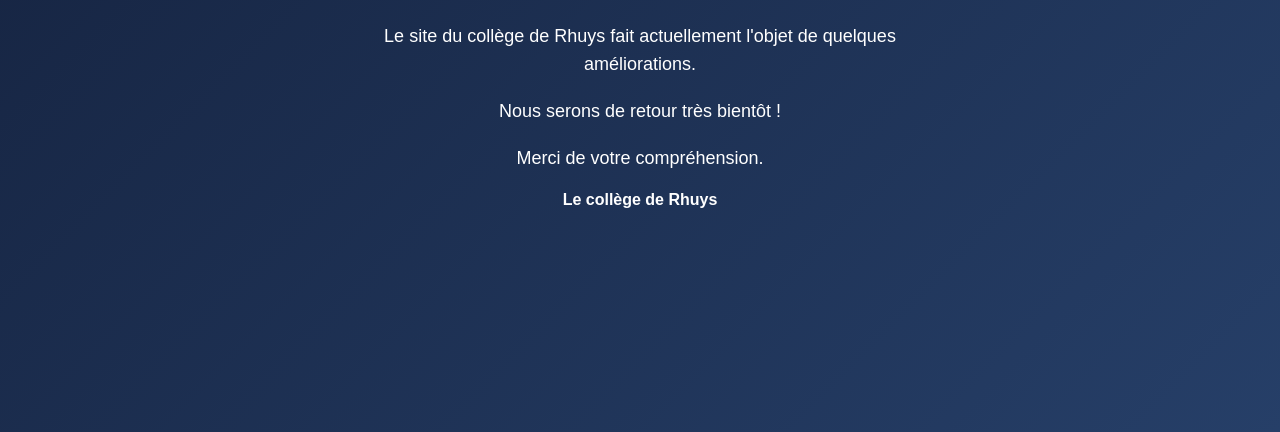
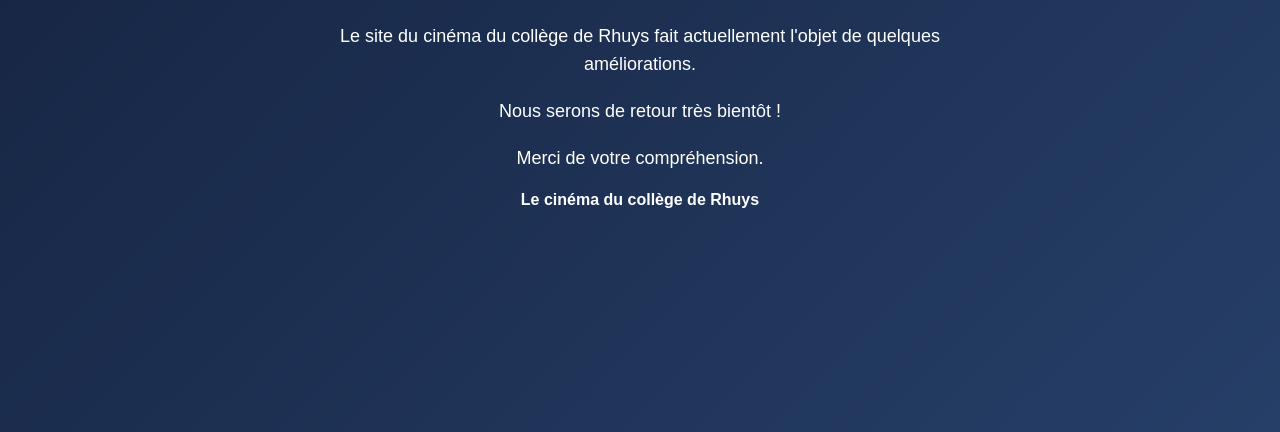
Before and after one commit to jojo2j09/cinemacollegederhuys.github.io, a plain HTML site: page index.html in a window 1280 px wide. Shown: the part 368-800 px from the top of the page. Drawn offline with Linux system fonts and the light colour scheme.

Commit message:
Update title and text for cinema maintenance page

```diff
--- a/index.html
+++ b/index.html
@@ -3,7 +3,7 @@
 <head>
   <meta charset="UTF-8">
   <meta name="viewport" content="width=device-width, initial-scale=1.0">
-  <title>Maintenance - Cinéma Collège de Rhuys</title>
+  <title>Maintenance - Cinéma du Collège de Rhuys</title>
 <link rel="icon" type="image/png" href="iconserver.png">
   <style>
     body {
@@ -30,10 +30,10 @@
   <div class="box">
     <div class="icon">🛠️</div>
     <h1>Site en maintenance</h1>
-    <p>Le site du collège de Rhuys fait actuellement l'objet de quelques améliorations.</p>
+    <p>Le site du cinéma du collège de Rhuys fait actuellement l'objet de quelques améliorations.</p>
     <p>Nous serons de retour très bientôt !</p>
     <p>Merci de votre compréhension.</p>
-    <strong>Le collège de Rhuys</strong>
+    <strong>Le cinéma du collège de Rhuys</strong>
   </div>
 </body>
 </html>
```
